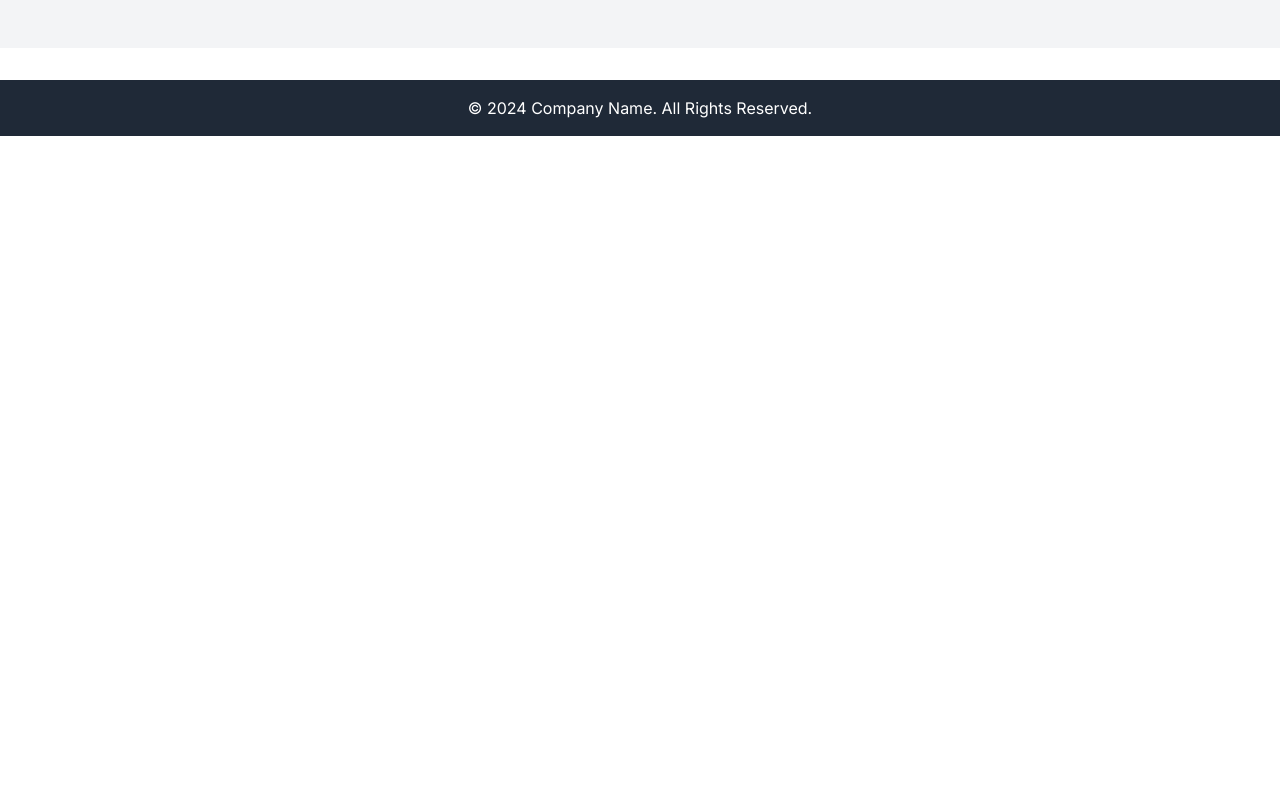
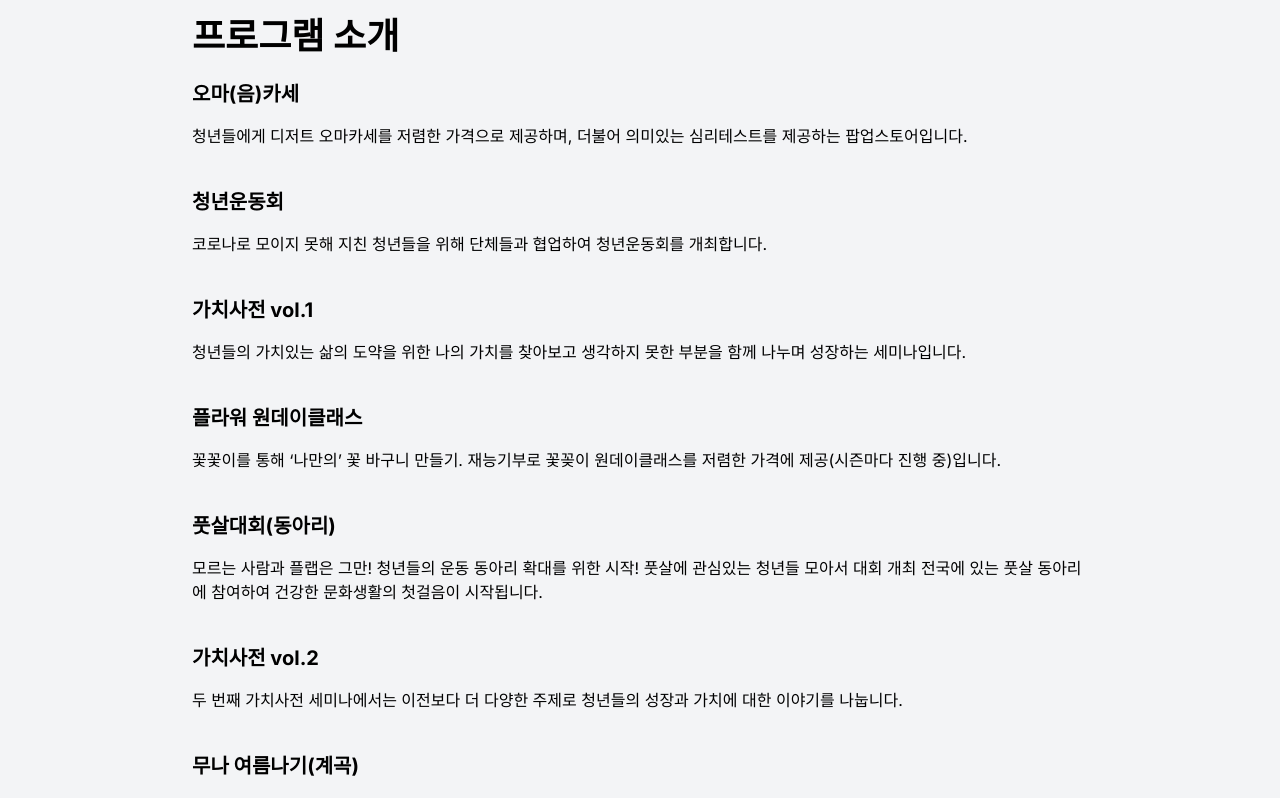
Before and after one commit to guswjd6476/studiomuna, a Next.js app: page /Program in a window 1280 px wide. Shown: the part 1180-1978 px from the top of the page. Before the commit the page ends 1316 px from the top, so only its background shows below. Built offline with nearby package versions, Linux system fonts and the light colour scheme.

Commit message:
add sitemap

```diff
--- a/src/pages/Program.tsx
+++ b/src/pages/Program.tsx
@@ -12,32 +12,65 @@ const Program = () => {
         { date: '2023.07', title: '플라워 원데이클래스' },
         { date: '2023.08', title: '무나 여름나기(계곡)' },
     ];
+
     const array = [
         { title: '프로그램 연혁', path: '/1' },
         { title: '프로그램 소개', path: '/2' },
         { title: '저시기머시기', path: '/3' },
     ];
+
+    const programIntroductions = [
+        {
+            title: '오마(음)카세',
+            description:
+                '청년들에게 디저트 오마카세를 저렴한 가격으로 제공하며, 더불어 의미있는 심리테스트를 제공하는 팝업스토어입니다.',
+        },
+        {
+            title: '청년운동회',
+            description: '코로나로 모이지 못해 지친 청년들을 위해 단체들과 협업하여 청년운동회를 개최합니다.',
+        },
+        {
+            title: '가치사전 vol.1',
+            description:
+                '청년들의 가치있는 삶의 도약을 위한 나의 가치를 찾아보고 생각하지 못한 부분을 함께 나누며 성장하는 세미나입니다.',
+        },
+        {
+            title: '플라워 원데이클래스',
+            description:
+                '꽃꽃이를 통해 ‘나만의’ 꽃 바구니 만들기. 재능기부로 꽃꽂이 원데이클래스를 저렴한 가격에 제공(시즌마다 진행 중)입니다.',
+        },
+        {
+            title: '풋살대회(동아리)',
+            description:
+                '모르는 사람과 플랩은 그만! 청년들의 운동 동아리 확대를 위한 시작! 풋살에 관심있는 청년들 모아서 대회 개최 전국에 있는 풋살 동아리에 참여하여 건강한 문화생활의 첫걸음이 시작됩니다.',
+        },
+        {
+            title: '가치사전 vol.2',
+            description:
+                '두 번째 가치사전 세미나에서는 이전보다 더 다양한 주제로 청년들의 성장과 가치에 대한 이야기를 나눕니다.',
+        },
+        {
+            title: '무나 여름나기(계곡)',
+            description:
+                '무더운 여름 즐거움으로 시원하게 더위를 이겨내보자. 함께 계곡도 가고 다양한 놀이를 통해 에어컨보다 시원한 여름나기 위한 프로젝트입니다.',
+        },
+        {
+            title: '향수만들기',
+            description:
+                '사람마다 좋아하는 향도 다르고 맞는 향도 다르다. ‘나만의’ 향수를 직접 만들어 보기 위한 원데이클래스입니다.',
+        },
+        // ... (다른 프로그램에 대한 정보 추가)
+    ];
+
     return (
         <div className="bg-gray-100 min-h-screen p-8">
-            <Head>
-                <title>스튜디오무나-프로그램</title>
-                <meta
-                    name="description"
-                    content="스튜디오 무나는 다양한 문화콘텐츠에 대한 청년들의 접근성을 높이고 누구나 양질의 콘텐츠를
-                                이용할 수 있도록 노력하고 있습니다. 무나가 여러분의 행운을 책임지겠습니다"
-                />
-                <meta
-                    name="keywords"
-                    content="스튜디오무나, 스튜디오, 무나,  studiomoona, STUDIOMOONA, 가치사전, 가치오락, 원데이클래스"
-                />
-            </Head>
+            <Head>{/* head 태그 내용은 동일하게 유지 */}</Head>
             <InnerHead
                 title={'Program History'}
                 array={array}
             />
             <div className="max-w-4xl mx-auto">
                 <h2 className="text-4xl font-bold mb-6">프로그램 연혁</h2>
-
                 <div className="relative">
                     {programs.map((program, index) => (
                         <div
@@ -53,6 +86,20 @@ const Program = () => {
                         </div>
                     ))}
                 </div>
+
+                {/* 프로그램 소개 섹션 */}
+                <h2 className="text-4xl font-bold mb-6">프로그램 소개</h2>
+                <div className="relative">
+                    {programIntroductions.map((program, index) => (
+                        <div
+                            key={index}
+                            className="mb-10"
+                        >
+                            <h3 className="text-xl font-bold mb-4">{program.title}</h3>
+                            <p>{program.description}</p>
+                        </div>
+                    ))}
+                </div>
             </div>
         </div>
     );
```
